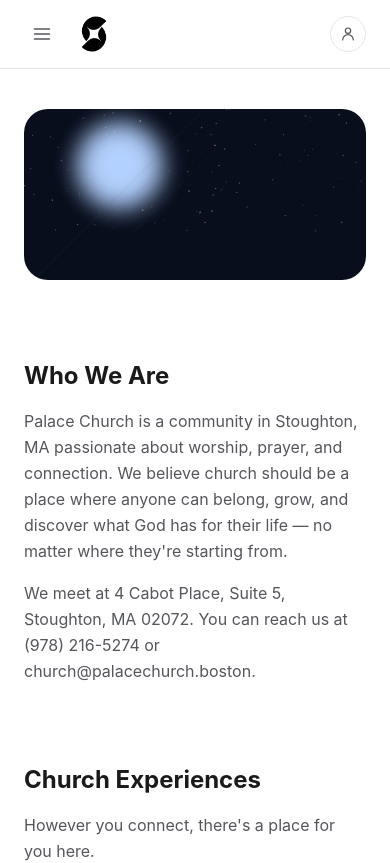
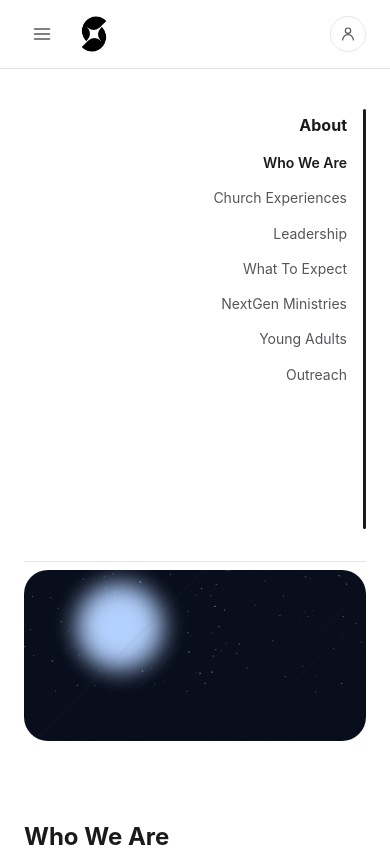
Before and after one commit to pastor-akin/palacechurchwebsite, a Next.js app: page /about in a window 390 px wide. Shown: the top 863 px of the page. Built offline with nearby package versions, Linux system fonts and the light colour scheme.

Commit message:
Add files via upload

```diff
--- a/src/app/about/page.tsx
+++ b/src/app/about/page.tsx
@@ -90,9 +90,9 @@
       <main className="flex-1">
         <div
           ref={contentRef}
-          className="mx-auto grid max-w-6xl gap-8 px-6 py-10 lg:grid-cols-[1fr_240px]"
+          className="mx-auto grid max-w-6xl gap-2 px-6 py-6 lg:grid-cols-[1fr_240px] lg:gap-8 lg:py-10"
         >
-          <div className="space-y-20">
+          <div className="order-2 space-y-20 lg:order-1">
             <div className="relative overflow-hidden rounded-3xl">
               <div className="relative aspect-[16/8] w-full">
                 <Image
@@ -285,9 +285,9 @@
             </section>
           </div>
 
-          <aside className="hidden lg:block">
-            <div className="sticky top-24 flex items-start gap-4">
-              <nav className="space-y-4 pt-1">
+          <aside className="order-1 border-b border-surface-border pb-4 lg:order-2 lg:border-b-0 lg:pb-0">
+            <div className="sticky top-16 flex items-start justify-end gap-4 py-4 lg:top-24 lg:py-0">
+              <nav className="space-y-4 pt-1 text-right">
                 <p className="text-base font-bold">About</p>
                 {SECTIONS.map((s) => (
                   <a
```
